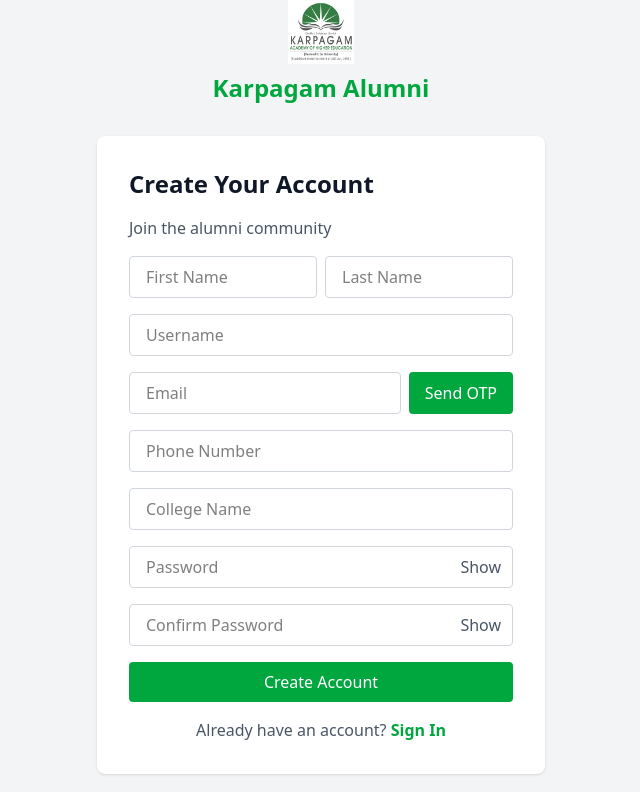
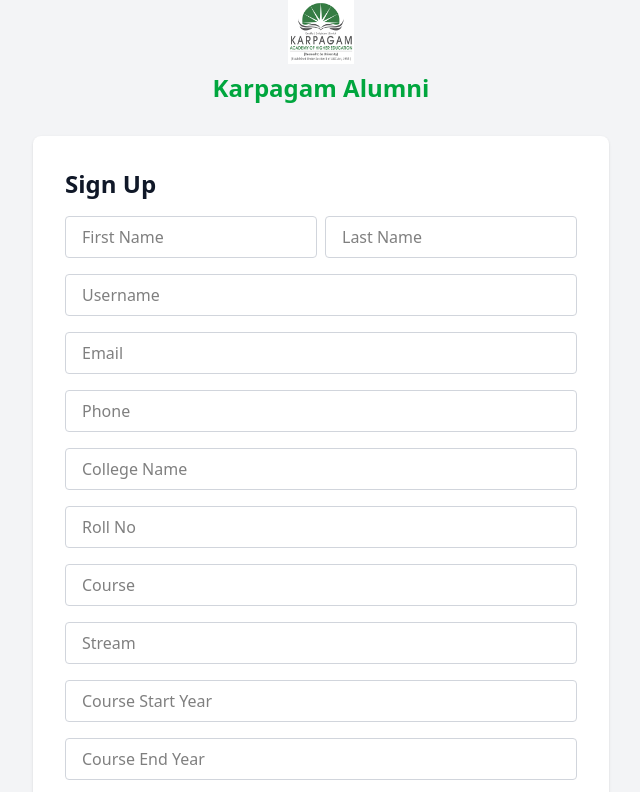
Before and after one commit to Nithisx/Alumini-Admin, a React (Vite) app: page /Signup in a window 1280 px wide. Shown: the top 792 px of the page, without its empty margins (319-959 px from the left). Built offline with nearby package versions, Linux system fonts and the light colour scheme; the HTML template or start-up script is replaced by a standard one.

Commit message:
Update Signup.jsx

```diff
--- a/src/Pages/Signup.jsx
+++ b/src/Pages/Signup.jsx
@@ -3,227 +3,188 @@
 import axios from "axios";
 import kahelogo from "../assets/kahelogo.png";
 
+// API Endpoints
 const SIGNUP_OTP_URL = "http://134.209.157.195:8000/signup-otp/";
-const SIGNUP_URL     = "http://134.209.157.195:8000/signup/";
+const SIGNUP_URL = "http://134.209.157.195:8000/signup/";
+
+// Required fields for validation
+const REQUIRED_FIELDS = [
+  "first_name", "last_name", "email", "username", "phone",
+  "college_name", "roll_no", "course", "stream", "course_start_year",
+  "course_end_year", "current_work", "experience_role", "experience_years",
+  "passed_out_year"
+];
 
 export default function Signup() {
   const navigate = useNavigate();
 
   const [formData, setFormData] = useState({
-    first_name:       "",
-    last_name:        "",
-    email:            "",
-    username:         "",
-    phone:            "",
-    college_name:     "",
-    password:         "",
-    confirm_password: "",
-    otp:              "",
+    first_name: "", last_name: "", email: "", username: "", phone: "", college_name: "",
+    roll_no: "", course: "", stream: "", course_start_year: "", course_end_year: "",
+    passed_out_year: "", current_work: "", experience_role: "", experience_years: "",
+    password: "", confirm_password: "", otp: ""
   });
-  const [loading, setLoading]             = useState(false);
-  const [error, setError]                 = useState("");      // general server/client error
-  const [fieldErrors, setFieldErrors]     = useState({});      // validation errors
-  const [isOtpSent, setIsOtpSent]         = useState(false);
-  const [isSendingOtp, setIsSendingOtp]   = useState(false);
-  const [showSuccess, setShowSuccess]     = useState(false);
 
-  // These control the “show/hide” for the two password fields
-  const [showPassword, setShowPassword]               = useState(false);
+  const [loading, setLoading] = useState(false);
+  const [fieldErrors, setFieldErrors] = useState({});
+  const [error, setError] = useState("");
+  const [isOtpSent, setIsOtpSent] = useState(false);
+  const [isSendingOtp, setIsSendingOtp] = useState(false);
+  const [showSuccess, setShowSuccess] = useState(false);
+  const [showPassword, setShowPassword] = useState(false);
   const [showConfirmPassword, setShowConfirmPassword] = useState(false);
 
-  // merge new values & clear that field’s error
+  // Update field
   const updateField = useCallback((field, value) => {
-    setFormData(fd => ({ ...fd, [field]: value }));
-    setFieldErrors(fe => ({ ...fe, [field]: "" }));
+    setFormData(prev => ({ ...prev, [field]: value }));
+    setFieldErrors(prev => ({ ...prev, [field]: "" }));
     setError("");
   }, []);
 
-  // client‑side validation
+  // Validation
   const validate = () => {
-    const errs = {};
-    if (!formData.first_name.trim())    errs.first_name    = "First name is required";
-    if (!formData.last_name.trim())     errs.last_name     = "Last name is required";
-    if (!formData.email.trim())         errs.email         = "Email is required";
-    else if (!/^[^\s@]+@[^\s@]+\.[^\s@]+$/.test(formData.email))
-                                         errs.email         = "Invalid email format";
-    if (!formData.username.trim())      errs.username      = "Username is required";
-    if (!formData.phone.trim())         errs.phone         = "Phone number is required";
-    if (!formData.college_name.trim())  errs.college_name  = "College name is required";
-    if (formData.password.length < 8)   errs.password      = "Password must be at least 8 characters";
+    const errors = {};
+
+    REQUIRED_FIELDS.forEach(field => {
+      if (!formData[field]?.trim()) {
+        errors[field] = "This field is required";
+      }
+    });
+
+    if (!/^[^\s@]+@[^\s@]+\.[^\s@]+$/.test(formData.email))
+      errors.email = "Invalid email format";
+
+    if (formData.password.length < 8)
+      errors.password = "Password must be at least 8 characters";
+
     if (formData.password !== formData.confirm_password)
-                                         errs.confirm_password = "Passwords don't match";
-    if (!isOtpSent)                     errs.otp           = "Please send OTP first";
-    else if (!formData.otp.trim())      errs.otp           = "OTP is required";
+      errors.confirm_password = "Passwords do not match";
 
-    setFieldErrors(errs);
-    return Object.keys(errs).length === 0;
+    if (!isOtpSent)
+      errors.otp = "Please send the OTP to verify your email";
+    else if (!formData.otp.trim())
+      errors.otp = "OTP is required";
+
+    setFieldErrors(errors);
+    return Object.keys(errors).length === 0;
   };
 
-  // send OTP to email
+  // Send OTP
   const handleSendOtp = async () => {
     if (!formData.email.trim()) {
-      setFieldErrors({ email: "Email is required" });
+      setFieldErrors(prev => ({ ...prev, email: "Email is required" }));
       return;
     }
+
     setIsSendingOtp(true);
     try {
       await axios.post(SIGNUP_OTP_URL, { email: formData.email });
       setIsOtpSent(true);
-    } catch (e) {
-      setError(e.response?.data?.error || "Unable to send OTP");
+    } catch (err) {
+      setError(err.response?.data?.error || "Failed to send OTP");
     } finally {
       setIsSendingOtp(false);
     }
   };
 
-  // final signup
+  // Signup Handler
   const handleSignup = async () => {
     if (!validate()) return;
     setLoading(true);
+
     try {
       const payload = {
-        name:            `${formData.first_name} ${formData.last_name}`,
-        username:        formData.username,
-        email:           formData.email,
-        phone:           formData.phone,
-        college_name:    formData.college_name,
-        password:        formData.password,
-        otp:             formData.otp,
-        role:            "Staff",
-        work_experience: 0.0,
+        name: `${formData.first_name} ${formData.last_name}`,
+        username: formData.username,
+        email: formData.email,
+        phone: formData.phone,
+        college_name: formData.college_name,
+        password: formData.password,
+        otp: formData.otp,
+        role: "Student",
+        roll_no: formData.roll_no,
+        course: formData.course,
+        stream: formData.stream,
+        course_start_year: formData.course_start_year,
+        course_end_year: formData.course_end_year,
+        passed_out_year: formData.passed_out_year,
+        current_work: formData.current_work,
+        experience: {
+          role: formData.experience_role,
+          years: formData.experience_years
+        }
       };
+
       const { data } = await axios.post(SIGNUP_URL, payload);
+
       if (data.token) {
         setShowSuccess(true);
         setTimeout(() => navigate("/login"), 5000);
       } else {
         setError(data.error || "Registration failed");
       }
-    } catch (e) {
-      setError(e.response?.data?.error || "Registration failed");
+    } catch (err) {
+      setError(err.response?.data?.error || "Signup error occurred");
     } finally {
       setLoading(false);
     }
   };
 
-  const {
-    first_name, last_name, email, username,
-    phone, college_name, password, confirm_password, otp
-  } = formData;
-
   return (
     <div className="min-h-screen flex flex-col justify-center px-4 bg-gray-100">
       {showSuccess && (
-        <div className="fixed inset-0 flex items-center justify-center bg-white bg-opacity-90 z-50">
-          <div className="bg-green-100 border-green-400 text-green-700 p-6 rounded shadow text-center animate-pulse">
-            <h2 className="text-2xl font-semibold mb-2">Registration Successful!</h2>
-            <p>Please wait for admin approval and check your email.</p>
-          </div>
-        </div>
+        <SuccessMessage />
       )}
 
-      <div className="max-w-md w-full mx-auto">
+      <div className="max-w-xl w-full mx-auto">
         <div className="text-center mb-8">
           <img src={kahelogo} alt="Logo" className="h-16 mx-auto" />
           <h1 className="mt-2 text-2xl font-bold text-green-600">Karpagam Alumni</h1>
         </div>
 
         <div className="bg-white shadow rounded-lg p-8 space-y-4">
-          <h2 className="text-2xl font-bold text-gray-900">Create Your Account</h2>
-          <p className="text-gray-600">Join the alumni community</p>
+          <h2 className="text-2xl font-bold text-gray-900">Sign Up</h2>
+          {error && <Alert message={error} />}
 
-          {error && (
-            <div className="flex items-center bg-red-100 border-red-300 text-red-700 px-3 py-2 rounded">
-              <svg className="h-5 w-5 mr-2" fill="none" stroke="currentColor" strokeWidth="2"
-                   viewBox="0 0 24 24">
-                <path strokeLinecap="round" strokeLinejoin="round"
-                      d="M13 16h-1v-4h-1m0-4h.01M12 2a10 10 0 110 20 10 10 0 010-20z"/>
-              </svg>
-              <span>{error}</span>
+          {/* Form Fields */}
+          <div className="grid grid-cols-2 gap-2">
+            <InputField {...inputProps("first_name")} />
+            <InputField {...inputProps("last_name")} />
           </div>
-          )}
 
-          <div className="grid grid-cols-2 gap-2">
-            <InputField
-              value={first_name}
-              onChange={v => updateField("first_name", v)}
-              placeholder="First Name"
-              error={fieldErrors.first_name}
-            />
-            <InputField
-              value={last_name}
-              onChange={v => updateField("last_name", v)}
-              placeholder="Last Name"
-              error={fieldErrors.last_name}
-            />
-          </div>
-          <InputField
-            value={username}
-            onChange={v => updateField("username", v)}
-            placeholder="Username"
-            error={fieldErrors.username}
-          />
+          {[
+            "username", "email", "phone", "college_name", "roll_no", "course",
+            "stream", "course_start_year", "course_end_year", "passed_out_year",
+            "current_work", "experience_role", "experience_years"
+          ].map(field => (
+            <InputField key={field} {...inputProps(field)} />
+          ))}
 
-          <div>
-            <div className="flex gap-2">
-              <div className="flex-1">
-                <InputField
-                  type="email"
-                  value={email}
-                  onChange={v => updateField("email", v)}
-                  placeholder="Email"
-                  error={fieldErrors.email}
-                />
-              </div>
           <button
             onClick={handleSendOtp}
             disabled={isSendingOtp || isOtpSent}
-                className="px-4 py-2 bg-green-600 text-white rounded hover:bg-green-700 disabled:opacity-50"
+            className="btn"
           >
-                {isSendingOtp ? "Sending..." : isOtpSent ? "Sent ✓" : "Send OTP"}
+            {isSendingOtp ? "Sending..." : isOtpSent ? "OTP Sent ✓" : "Send OTP"}
           </button>
-            </div>
-            {isOtpSent && (
-              <InputField
-                value={otp}
-                onChange={v => updateField("otp", v)}
-                placeholder="Enter OTP"
-                error={fieldErrors.otp}
-              />
-            )}
-          </div>
 
-          <InputField
-            value={phone}
-            onChange={v => updateField("phone", v)}
-            placeholder="Phone Number"
-            error={fieldErrors.phone}
-          />
-          <InputField
-            value={college_name}
-            onChange={v => updateField("college_name", v)}
-            placeholder="College Name"
-            error={fieldErrors.college_name}
-          />
+          {isOtpSent && <InputField {...inputProps("otp")} />}
 
-          {/* Password with working toggle */}
           <PasswordField
-            value={password}
+            value={formData.password}
+            onChange={v => updateField("password", v)}
             placeholder="Password"
             error={fieldErrors.password}
             show={showPassword}
-            toggleShow={() => setShowPassword(s => !s)}
-            onChange={v => updateField("password", v)}
+            toggleShow={() => setShowPassword(prev => !prev)}
           />
-
-          {/* Confirm password with working toggle */}
           <PasswordField
-            value={confirm_password}
+            value={formData.confirm_password}
+            onChange={v => updateField("confirm_password", v)}
             placeholder="Confirm Password"
             error={fieldErrors.confirm_password}
             show={showConfirmPassword}
-            toggleShow={() => setShowConfirmPassword(s => !s)}
-            onChange={v => updateField("confirm_password", v)}
+            toggleShow={() => setShowConfirmPassword(prev => !prev)}
           />
 
           <button
@@ -234,24 +195,30 @@
             {loading ? "Creating Account..." : "Create Account"}
           </button>
 
-          <div className="text-center">
-            <span className="text-gray-600">Already have an account? </span>
-            <button
-              onClick={() => navigate("/login")}
-              className="text-green-600 font-bold hover:underline"
-            >
-              Sign In
+          <p className="text-center text-sm text-gray-600">
+            Already have an account?{" "}
+            <button onClick={() => navigate("/login")} className="text-green-600 hover:underline font-medium">
+              Login
             </button>
-          </div>
-        </div>
-
-        <p className="mt-4 text-center text-gray-500 text-sm">
-          By signing up, you agree to our Terms and Privacy Policy
           </p>
         </div>
       </div>
+    </div>
   );
+
+  function inputProps(field) {
+    return {
+      value: formData[field],
+      onChange: v => updateField(field, v),
+      placeholder: field.replace(/_/g, " ").replace(/\b\w/g, c => c.toUpperCase()),
+      error: fieldErrors[field]
+    };
   }
+}
+
+// ----------------------
+// Helper Components
+// ----------------------
 
 function InputField({ value, onChange, placeholder, error, type = "text" }) {
   return (
@@ -265,7 +232,7 @@
           error ? "border-red-500" : "border-gray-300"
         }`}
       />
-      {error && <p className="mt-1 text-sm text-red-500">{error}</p>}
+      {error && <p className="text-red-500 text-sm">{error}</p>}
     </div>
   );
 }
@@ -289,7 +256,26 @@
       >
         {show ? "Hide" : "Show"}
       </button>
-      {error && <p className="mt-1 text-sm text-red-500">{error}</p>}
+      {error && <p className="text-red-500 text-sm">{error}</p>}
     </div>
   );
 }
+
+function Alert({ message }) {
+  return (
+    <div className="bg-red-100 border border-red-300 text-red-700 px-3 py-2 rounded">
+      {message}
+    </div>
+  );
+}
+
+function SuccessMessage() {
+  return (
+    <div className="fixed inset-0 flex items-center justify-center bg-white bg-opacity-90 z-50">
+      <div className="bg-green-100 border-green-400 text-green-700 p-6 rounded shadow text-center animate-pulse">
+        <h2 className="text-2xl font-semibold mb-2">Registration Successful!</h2>
+        <p>Please wait for admin approval and check your email.</p>
+      </div>
+    </div>
+  );
+}
```
Lines whose indentation alone changed are shown as unchanged.
